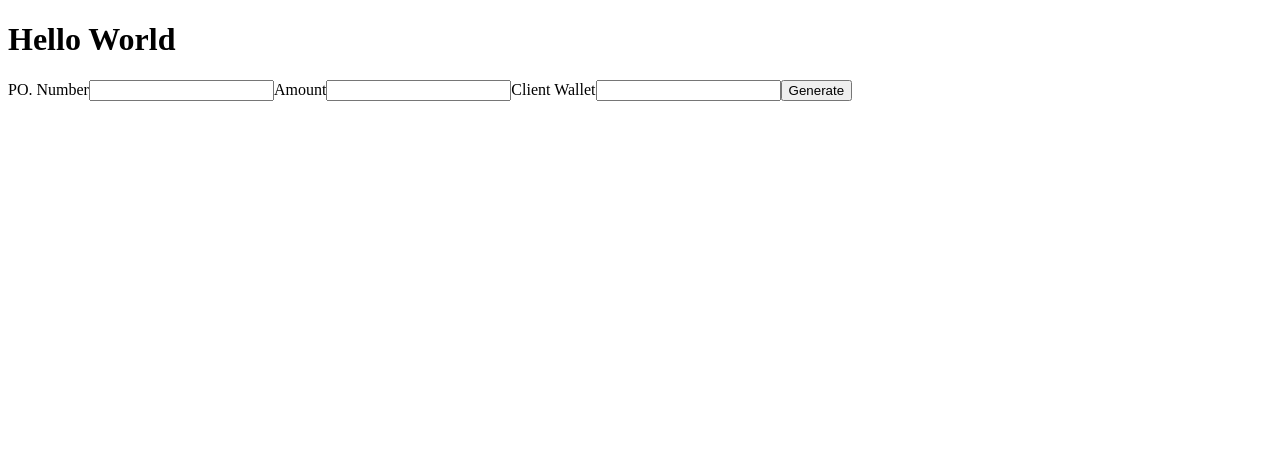
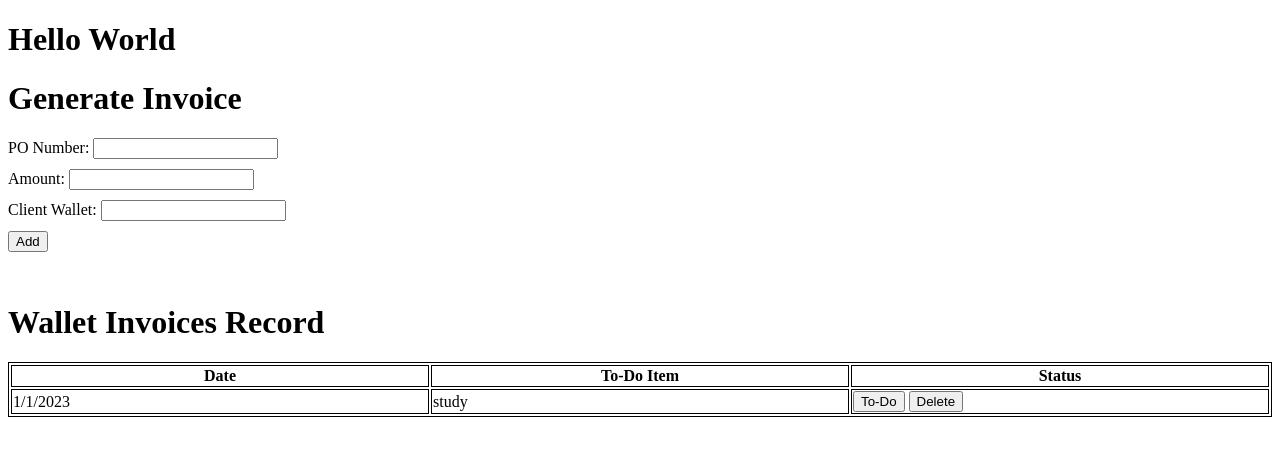
Before and after one commit to poa010101/Onchain-Invoicing, a React (Vite) app in the folder Onchain_Invoicing/: page /generate_invoicing in a window 1280 px wide. Shown: the top 456 px of the page. Built offline with nearby package versions, Linux system fonts and the light colour scheme.

Commit message:
add generate invoice page

```diff
--- /dev/null
+++ b/Onchain_Invoicing/src/Reducer/WalletReducer.js
@@ -0,0 +1,24 @@
+const WalletReducer = (state, action) => {
+    switch (action.type) {
+        case "GENERATE_INVOICE":
+            return { ...state, items: [{ ...action.payload }, ...state.items] };
+        case "SUBMIT_INVOICE":
+            return {
+                ...state,
+                items: state.items.filter((i) =>
+                    i.id === action.payload.id
+                        ? (i.done = action.payload.done)
+                        : action.payload.done
+                )
+            };
+        case "PAY_INVOICE":
+            return {
+                ...state,
+                items: state.items.filter((i) => i.id !== action.payload.id)
+            };
+        default:
+            break;
+    }
+};
+
+export default WalletReducer
--- a/Onchain_Invoicing/src/modules/Generate_Invoice/Generate_Invoice.jsx
+++ b/Onchain_Invoicing/src/modules/Generate_Invoice/Generate_Invoice.jsx
@@ -1,22 +1,123 @@
-import React, { useEffect } from "react";
+import { useReducer, useState } from "react";
 import { useInvoiceContext } from "../../context";
+import walletReducer from "../../Reducer/WalletReducer";
 
 const GenerateInvoicing = () => {
-  const { wallet, walletAddress } = useInvoiceContext();
+  const [date, setDate] = useState("");
+  const [item, setItem] = useState("");
+  // const [done, setDone] = useState(true)
+  const [state, dispatch] = useReducer(walletReducer, {
+    items: [
+      {
+        id: Math.floor(Math.random() * 10000),
+        date: "1/1/2023",
+        item: "study",
+        done: false,
+      },
+    ],
+  });
+
+  console.log("xxxx", state);
 
   return (
-    <div>
-      {console.log("xxxx", wallet, walletAddress)}
+    <div className="App">
+      <h1>Generate Invoice</h1>
       <form>
-        <label>PO. Number</label>
-        <input />
-        <label>Amount</label>
-        <input />
-        <label>Client Wallet</label>
-        <input />
+        <div>
+          <label>PO Number: </label>
+          <input onChange={(e) => setDate(e.target.value)} />
+        </div>
+        <div style={{ marginTop: 10 }}>
+          <label>Amount: </label>
+          <input onChange={(e) => setItem(e.target.value)} />
+        </div>
+        <div style={{ marginTop: 10 }}>
+          <label>Client Wallet: </label>
+          <input onChange={(e) => setItem(e.target.value)} />
+        </div>
+        <button
+          style={{ marginTop: 10, marginBottom: 30 }}
+          onClick={(e) => {
+            e.preventDefault();
+            dispatch({
+              type: "ADD_ITEMS",
+              payload: {
+                id: Math.floor(Math.random() * 10000),
+                date: date,
+                item: item,
+                done: false,
+              },
+            });
+          }}
+        >
+          Add
+        </button>
+      </form>
 
-        <button>Generate</button>
-      </form>
+      <h1>Wallet Invoices Record</h1>
+      <table style={{ border: "1px solid black", width: "100%" }}>
+        <thead>
+          <tr>
+            <th style={{ border: "1px solid black", gap: 30, width: "30%" }}>
+              Date
+            </th>
+            <th style={{ border: "1px solid black", gap: 30, width: "30%" }}>
+              To-Do Item
+            </th>
+            <th style={{ border: "1px solid black", gap: 30, width: "30%" }}>
+              Status
+            </th>
+          </tr>
+        </thead>
+        <tbody>
+          {state.items.map((todo, index) => {
+            return (
+              <tr key={index}>
+                <td
+                  style={{ border: "1px solid black", gap: 30, width: "30%" }}
+                >
+                  {todo.date}
+                </td>
+                <td
+                  style={{ border: "1px solid black", gap: 30, width: "30%" }}
+                >
+                  {todo.item}
+                </td>
+                <td
+                  style={{ border: "1px solid black", gap: 30, width: "30%" }}
+                >
+                  <button
+                    onClick={() =>
+                      dispatch({
+                        type: "DONE_BUTTON",
+                        payload: {
+                          id: todo.id,
+                          done: true,
+                        },
+                      })
+                    }
+                  >
+                    {todo.done ? "Done" : "To-Do"}
+                  </button>{" "}
+                  <button
+                    disabled={todo.done}
+                    onClick={() =>
+                      dispatch({
+                        type: "DELETE_BUTTON",
+                        payload: {
+                          id: todo.id,
+                        },
+                      })
+                    }
+                  >
+                    Delete
+                  </button>
+                </td>
+              </tr>
+            );
+          })}
+        </tbody>
+      </table>
     </div>
   );
 };
```
